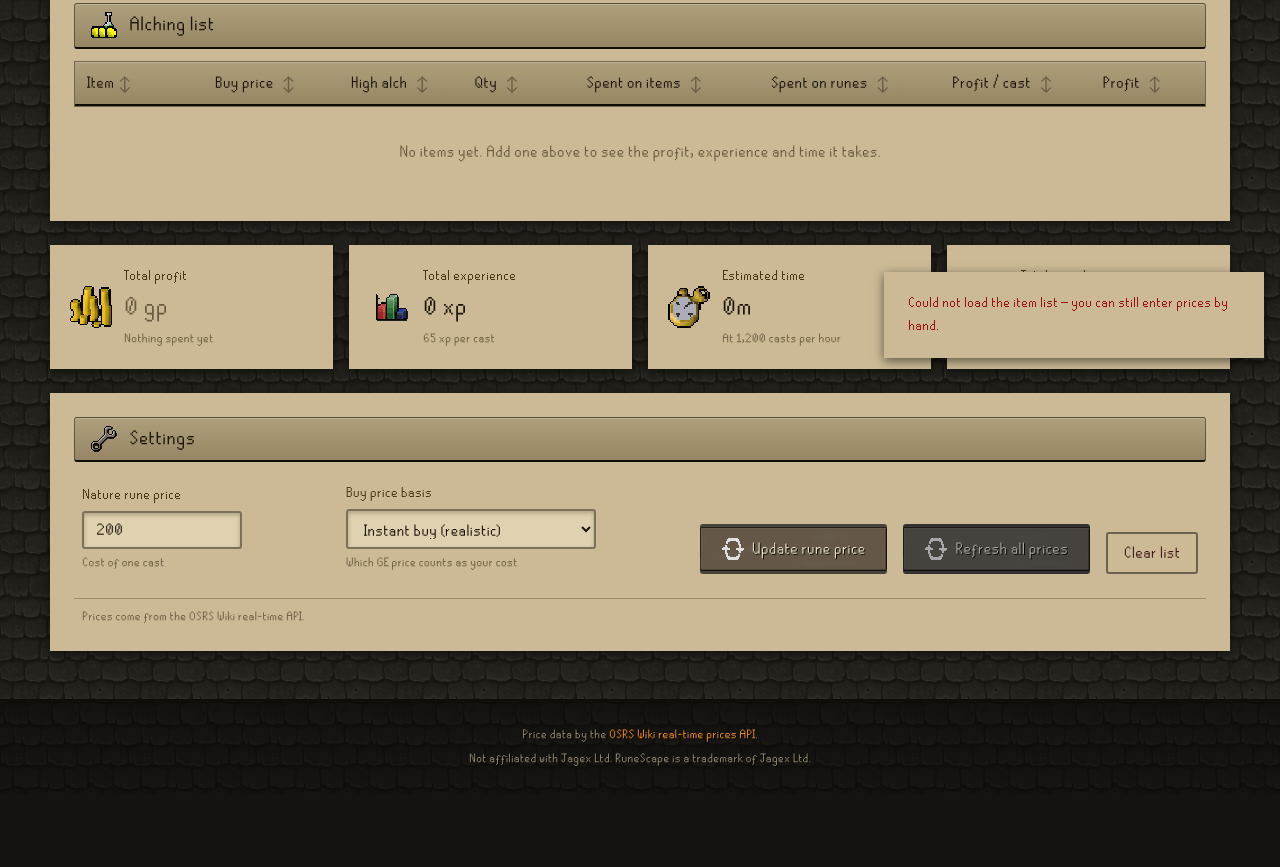
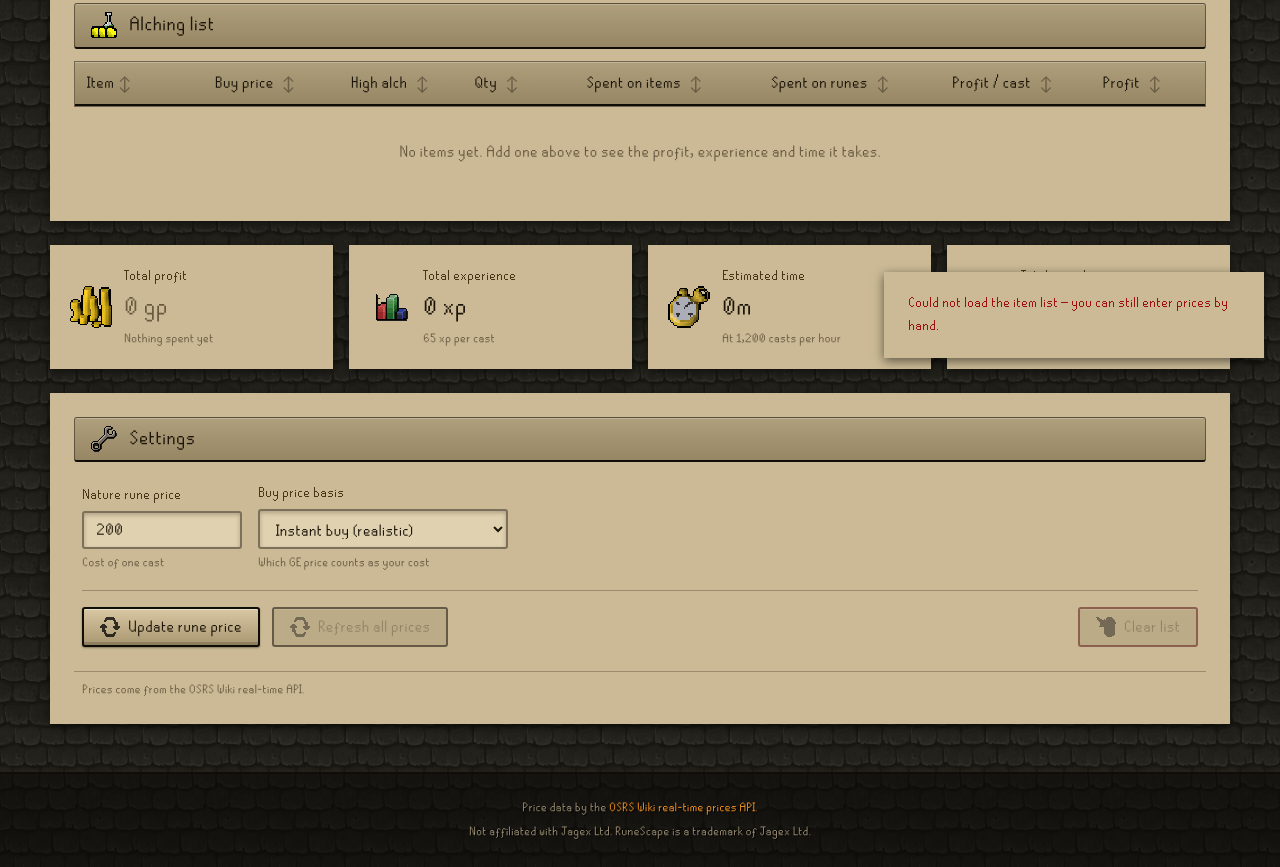
Before and after one commit to TheoSchramm/osrs_high_alchemy_calculator, a website: page index.html in a window 1280 px wide. Shown: the part 426-1293 px from the top of the page. Before the commit the page ends 1220 px from the top, so only its background shows below. Drawn offline with Linux system fonts and the light colour scheme; no server answers.

Commit message:
Rework the settings toolbar
Four things were wrong with it. The buttons shared a line with the fields, so
space-between left a dead gap down the middle. Clear list was a bare outline at
a different height and shape from its neighbours, so the row did not line up.
The brown button sprite is 35x35 and these buttons are five times that wide,
which flattened it into a plain dark box with no rounding left. And the white
refresh icons were drawn for dark interface buttons, not parchment.

- actions move into their own ruled row under the fields, with the destructive
  one pushed to the far end
- standard buttons are now a CSS bevel: light face, dark rule, inset shading,
  and a real pressed state. A bevel built from borders holds its shape at any
  width, which the sprite could not
- Clear list keeps the same shape and weight as its neighbours so the row is
  even, but takes a red rule, red label and the trash icon. Destructive actions
  should be recognisable, not hidden in a weaker style
- icons are knocked to ink so they read on a light face
- on narrow screens the buttons share the row evenly instead of stranding one

Drops the ghost button style and the brown button tokens, which nothing uses
any more. The red primary button keeps its sprite: a solid field survives
stretching where a texture does not.

```diff
--- a/index.html
+++ b/index.html
@@ -168,7 +168,8 @@
         Settings
       </h2>
 
-      <div class="panel__body toolbar toolbar--between">
+      <div class="panel__body">
+        <div class="toolbar">
           <div class="field field--price">
             <label class="field__label" for="runePrice">Nature rune price</label>
             <input class="field__input" id="runePrice" type="text" inputmode="numeric" value="200">
@@ -183,15 +184,20 @@
             </select>
             <span class="field__hint">Which GE price counts as your cost</span>
           </div>
+        </div>
 
-        <div class="toolbar">
+        <!-- Actions get their own ruled row so they stop competing with the
+             fields for the same line, and the destructive one sits apart. -->
+        <div class="action-bar">
           <button class="btn" id="fetchRunePrice" type="button">
             <img class="btn__icon" src="assets/ui/refresh.png" alt=""> Update rune price
           </button>
           <button class="btn" id="refreshAll" type="button">
             <img class="btn__icon" src="assets/ui/refresh.png" alt=""> Refresh all prices
           </button>
-          <button class="btn btn--ghost btn--danger" id="clearAll" type="button">Clear list</button>
+          <button class="btn btn--danger action-bar__end" id="clearAll" type="button">
+            <img class="btn__icon" src="assets/ui/trash.png" alt=""> Clear list
+          </button>
         </div>
       </div>
 
--- a/styles/components.css
+++ b/styles/components.css
@@ -161,42 +161,52 @@
    Buttons - 9-sliced from the in-game button sprite
    ============================================================ */
 
+/* Raised parchment, drawn in CSS. The brown button sprite is 35x35 and these
+   buttons are five times that wide, which flattened it into a plain dark box;
+   a bevel built from borders and shadows keeps its shape at any width. */
 .btn {
   display: inline-flex;
   align-items: center;
   justify-content: center;
   gap: var(--sp-2);
-  min-height: 42px;
-  padding: var(--sp-2) var(--sp-4);
+  min-height: 40px;
+  padding: 0 var(--sp-4);
 
   font-family: var(--font-ui);
   font-size: var(--fs-md);
-  color: var(--c-on-stone);
-  text-shadow: var(--shadow-on-stone);
+  color: var(--c-ink-strong);
   white-space: nowrap;
 
-  background-color: var(--c-stone-light);
-  border: 6px solid transparent;
-  border-image: var(--tex-button) var(--slice-button) fill stretch;
+  background-color: var(--c-parchment-dark);
+  background-image: linear-gradient(#d8c7a2, #a89771);
+  border: 2px solid var(--c-bevel-dark);
   border-radius: var(--radius);
+  box-shadow:
+    inset 0 1px 0 rgb(255 255 255 / 45%),
+    inset 0 -3px 0 rgb(43 33 21 / 22%),
+    0 1px 2px rgb(0 0 0 / 35%);
 
   cursor: pointer;
   user-select: none;
-  transition: filter var(--transition), transform var(--transition);
+  transition: background-color var(--transition), transform var(--transition);
 }
 
 .btn:hover:not(:disabled) {
-  filter: brightness(1.15);
+  background-image: linear-gradient(#e4d3ae, #b4a37d);
 }
 
 .btn:active:not(:disabled) {
-  border-image-source: var(--tex-button-active);
   transform: translateY(1px);
+  background-image: linear-gradient(#a89771, #cdbc97);
+  box-shadow: inset 0 2px 4px rgb(43 33 21 / 40%);
 }
 
 .btn:disabled {
   cursor: not-allowed;
-  filter: grayscale(0.6) brightness(0.75);
+  color: var(--c-ink-muted);
+  background-image: none;
+  box-shadow: inset 0 1px 0 rgb(255 255 255 / 20%);
+  opacity: 0.55;
 }
 
 /* The one call to action gets the welcome screen's red button, so it reads as
@@ -204,36 +214,44 @@
 .btn--primary {
   color: var(--c-banner);
   font-size: var(--fs-lg);
+  text-shadow: var(--shadow-on-stone);
   background-color: #5a1a14;
-  border-width: var(--border-primary);
+  background-image: none;
+  border: var(--border-primary) solid transparent;
   border-image: var(--tex-button-primary) var(--slice-button-primary) fill stretch;
+  box-shadow: 0 1px 2px rgb(0 0 0 / 35%);
+}
+
+.btn--primary:hover:not(:disabled) {
+  background-color: #6d2019;
+  filter: brightness(1.1);
 }
 
 .btn--primary:active:not(:disabled) {
-  /* Keep the red field; the brown pressed sprite would swap the colour. */
-  border-image-source: var(--tex-button-primary);
+  background-image: none;
+  box-shadow: 0 1px 2px rgb(0 0 0 / 35%);
   filter: brightness(0.85);
 }
 
-.btn--ghost {
-  background: transparent;
-  border: 2px solid var(--c-rule-strong);
-  color: var(--c-ink);
-  text-shadow: none;
+/* Same shape and weight as its neighbours so the row stays even, but clearly
+   marked: destructive actions should be recognisable, not hidden. */
+.btn--danger {
+  color: var(--c-loss);
+  border-color: #5c1616;
 }
 
-.btn--ghost:hover:not(:disabled) {
-  background: rgb(43 33 21 / 10%);
-}
-
-.btn--danger {
-  color: var(--c-loss);
+.btn--danger:hover:not(:disabled) {
+  background-image: linear-gradient(#e8cdbd, #bd9d8b);
 }
 
 .btn__icon {
-  width: 22px;
-  height: 22px;
+  width: 20px;
+  height: 20px;
   flex: none;
+  /* The pack's icons are white for dark interface buttons; these sit on light
+     parchment, so knock them to ink. */
+  filter: brightness(0);
+  opacity: 0.75;
 }
 
 /* Compact icon-only button used inside table rows.
@@ -586,3 +604,33 @@
 .value-gold {
   color: var(--c-ink-label);
 }
+
+/* ============================================================
+   Action bar
+   ============================================================
+   A ruled row of buttons under a panel's fields, so actions stop sharing a
+   line with the inputs. The destructive action is pushed to the far end. */
+
+.action-bar {
+  display: flex;
+  flex-wrap: wrap;
+  align-items: center;
+  gap: var(--sp-3);
+  margin-top: var(--sp-4);
+  padding-top: var(--sp-4);
+  border-top: 1px solid var(--c-rule);
+}
+
+.action-bar__end {
+  margin-left: auto;
+}
+
+@media (width <= 720px) {
+  .action-bar__end {
+    margin-left: 0;
+  }
+
+  .action-bar .btn {
+    flex: 1 1 auto;
+  }
+}
--- a/styles/layout.css
+++ b/styles/layout.css
@@ -60,10 +60,6 @@
   gap: var(--sp-4);
 }
 
-.toolbar--between {
-  justify-content: space-between;
-}
-
 @media (width <= 720px) {
   .site-header {
     flex-direction: column;
--- a/styles/tokens.css
+++ b/styles/tokens.css
@@ -49,8 +49,6 @@
    */
   --tex-page: url('../assets/ui/stone_wall.png'); /* 533 TEXTURE_ROOF_TILES_SLATE_GREY, 128x128, seamless */
   --tex-panel: url('../assets/ui/panel_parchment.png'); /* 1017 CHATBOX, 519x142 */
-  --tex-button: url('../assets/button.png');
-  --tex-button-active: url('../assets/button_pressed.png');
   --tex-button-primary: url('../assets/ui/button_primary.png'); /* welcome_screen/button_click_here_to_play */
   --tex-icon-button: url('../assets/ui/icon_button.png'); /* ge/button, cropped */
   --tex-icon-button-hover: url('../assets/ui/icon_button_hovered.png');
@@ -61,7 +59,6 @@
 
   /* ---- 9-slice geometry, measured from the sprites themselves ---- */
   --slice-panel: 16; /* uniform bevel, flat parchment from 16px in */
-  --slice-button: 10;
   --slice-button-primary: 4; /* 4px light rim around the red field */
   --slice-icon-button: 3; /* 1px black rule plus a 2px bevel */
   --slice-scroll-h: 0 5; /* left and right caps are 5px wide */
```
Also changed, not shown: assets/ui/SPRITES.md (+8 -3 lines), tests/assets.test.js (+13 -1 lines), tests/layout/layout.check.js (+4 -2 lines). Lines whose indentation alone changed are shown as unchanged.
